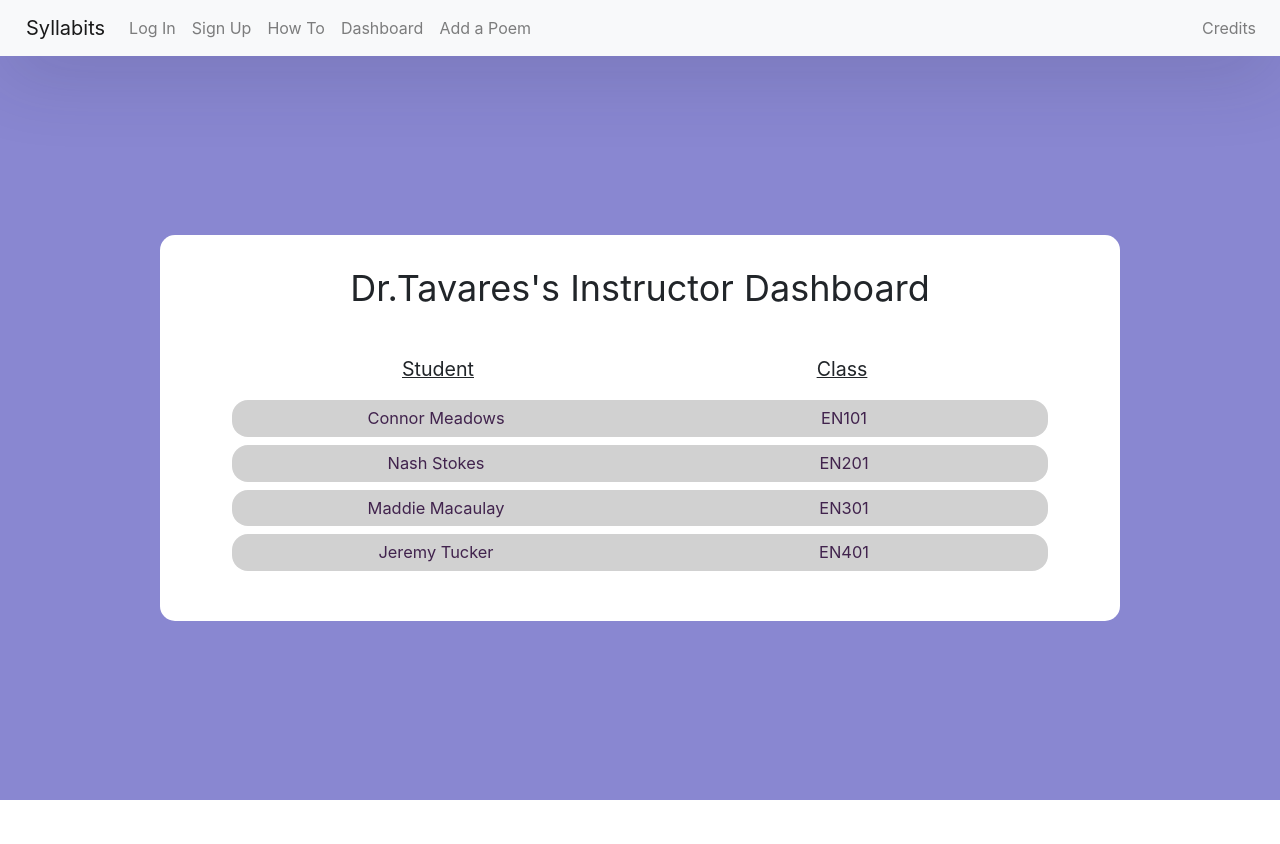
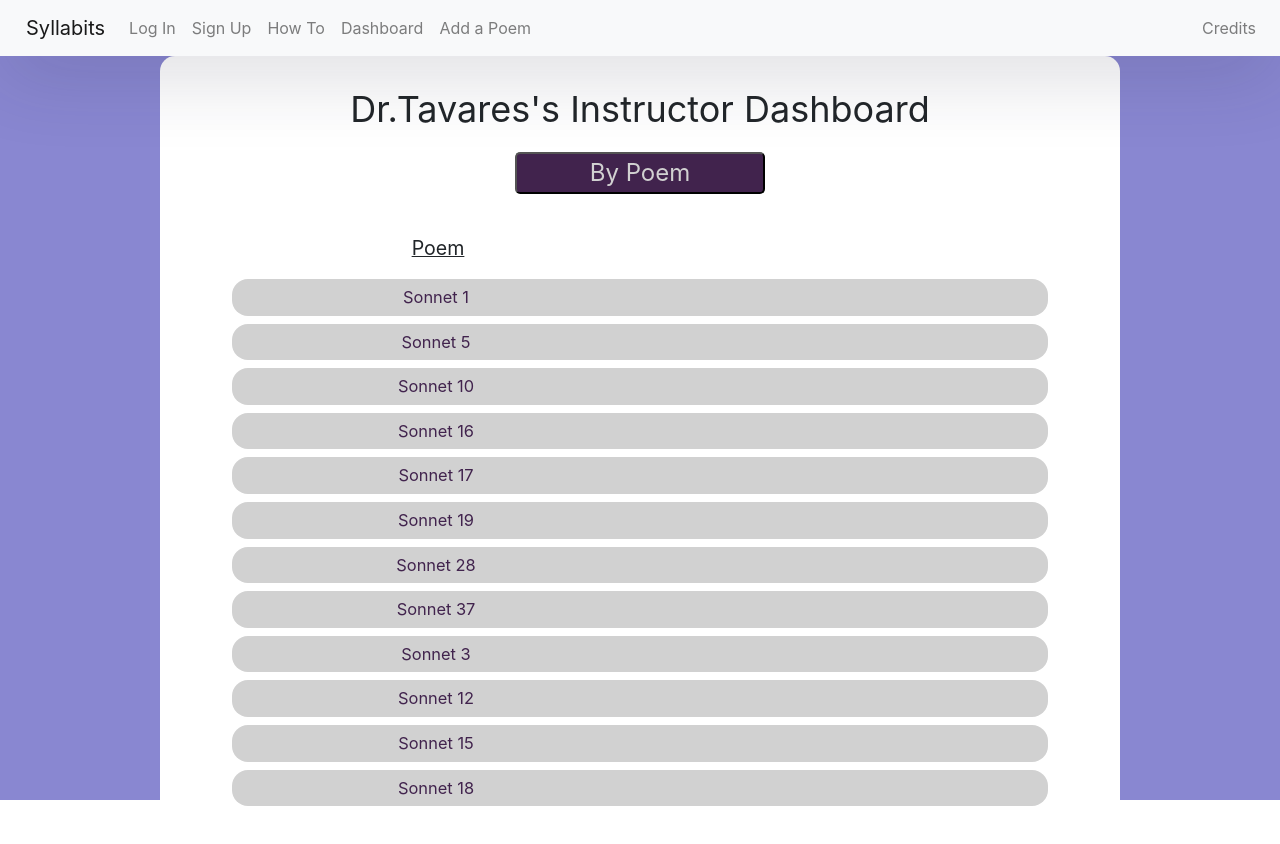
Before and after one commit to CS495-Group007/PoetryCode, a React (Create React App) app in the folder poetry-app/: page /instructor-dashboard in a window 1280 px wide. Shown: the top 844 px of the page. Before the commit the page ends 800 px from the top, so only its background shows below. Built offline with nearby package versions, Linux system fonts and the light colour scheme.

Commit message:
Added views

```diff
--- a/poetry-app/src/Components/Dashboards/IDetails.js
+++ b/poetry-app/src/Components/Dashboards/IDetails.js
@@ -41,7 +41,6 @@ class IDetails extends React.Component {
      * Toggles the state variable that indicates whether or not the component is expanded.
      */
     toggleExpansion() {
-        console.log("Toggling");
         this.setState(state => ({
             expanded: !state.expanded
         }));
@@ -71,10 +70,10 @@ class IDetails extends React.Component {
                     <div className = "instructorDetailTable" onClick = { this.toggleExpansion }>
                         <div className="instructorDetailRowPrimary">
                             <div className="instructorDetailCell">
-                                { this.state.information[titleLeftKey] }
+                                { this.props.information[titleLeftKey] }
                             </div>
                             <div className="instructorDetailCell classCell">
-                                { this.state.information[titleRightKey] }
+                                { this.props.information[titleRightKey] }
                             </div>
                         </div>
                         { detailLines }
@@ -86,7 +85,7 @@ class IDetails extends React.Component {
 
     renderByClass() {
         var detailLines = [];
-        for (var i = 0; i < this.state.information[detailsKey].length; i++) {
+        for (var i = 0; i < this.props.information[detailsKey].length; i++) {
             detailLines.push(
                 <div className = { this.state.expanded ? expandedClassName : collapsedClassName }>
                     <div className="instructorDetailCell">
@@ -122,18 +121,6 @@ class IDetails extends React.Component {
 
     }
 
-    // changeView(newView) {
-    //     try{
-    //         validViews[newView];
-    //         this.setState(() => {
-    //             view: newView;
-    //         })
-
-    //     } catch(e) {
-    //         console.log("Invalid value for view: " + e);
-    //     }
-    // }
-
     /**
      * A method to controct the n number of detail lines for a single component
      * @returns The detail lines of the subtable
@@ -144,8 +131,6 @@ class IDetails extends React.Component {
         switch(this.state.view) {
             case "byStudent":
                 return this.renderByStudent();
-            case "byClass":
-                return this.renderByClass();
             case "byPoem":
                 return this.renderByPoem();
             default:
--- a/poetry-app/src/Components/Dashboards/InstructorDashboard.js
+++ b/poetry-app/src/Components/Dashboards/InstructorDashboard.js
@@ -108,6 +108,13 @@ function GetData() {
     return data;
 }
 
+/**
+ * The list of views
+ */
+var views = [
+    "byStudent",
+    "byPoem"
+]
 
 /**
  * The complete instructor dashboard that displays student status information
@@ -115,28 +122,62 @@ function GetData() {
  */
 class InstructorDashboard extends React.Component {
 
+
+
     constructor() {
         super();
-        /** The way the dashboard is currently being viewed / organized */
-        this.state = {
-            currentView: "byStudent"
-        };
+
         /** Binding the translator method and the render methods for each view */
         this.viewTranslation = this.viewTranslation.bind(this);
         this.renderByStudent = this.renderByStudent.bind(this);
         this.renderByPoem = this.renderByPoem.bind(this);
+        this.rotateView = this.rotateView.bind(this);
+        this.renderIDetails = this.renderIDetails.bind(this);
 
+        // this.renderIDetails();
+
+        this.state = {
+            headLeft: "Poem",
+            headRight: " ",
+            CurrentView: "byPoem",
+            CurrentViewIndex: 1,
+            DetailsCells: this.renderIDetails(1)
+        }
+    }
+
+    rotateView() {
+        var newViewIndex = (this.state.CurrentViewIndex + 1) % views.length,
+            newLeft, newRight;
+
+
+        switch(newViewIndex) {
+            case 0 :
+                newLeft = "Student";
+                newRight = "Class";
+                break;
+            case 1 :
+                newLeft = "Poem";
+                newRight = " ";
+                break;
+            default:
+                return "";
+        }
+
+        this.setState(s => ({
+            CurrentViewIndex : newViewIndex,
+            DetailsCells : this.renderIDetails(newViewIndex),
+            headLeft : newLeft,
+            headRight : newRight
+        }));
 
     }
 
     /** The viewTranslation method translates what's stored in the props into something aesthetic for display */
     viewTranslation() {
-        switch(this.state.currentView) {
-            case 'byStudent' :
+        switch(this.state.CurrentViewIndex) {
+            case 0 :
                 return "By Student";
-            case 'byClass' :
-                return "By Class";
-            case 'byPoem' :
+            case 1 :
                 return "By Poem";
             default:
                 return "";
@@ -146,6 +187,9 @@ class InstructorDashboard extends React.Component {
     renderByStudent() {
         var data = GetData();
         var information = data;
+
+        console.log("The data when rendering by student");
+        console.log(data);
 
         return information;
     }
@@ -178,32 +222,37 @@ class InstructorDashboard extends React.Component {
         return information;
     }
 
-    render() {
+    renderIDetails(v) {
 
-        var information, instructorHeadLeft, instructorHeadRight;
-        switch(this.state.currentView) {
-            case 'byStudent' :
+        var newIDetailCells = [], stringView;
+
+        var information = [];
+        switch(v) {
+            case 0:
+                stringView = "byStudent";
                 information = this.renderByStudent();
-                instructorHeadLeft = "Student";
-                instructorHeadRight = "Class";
                 break;
-            case 'byPoem' :
+            case 1:
+                stringView = "byPoem";
                 information = this.renderByPoem();
-                instructorHeadLeft = "Poem";
-                instructorHeadRight = " ";
                 break;
             default:
-                break;
+                stringView = "byStudent";
+                information = this.renderByStudent();
         }
 
         // Make the IDetails cells
-        var IDetailCells = [];
         for(var i = 0; i < information.length; i++){
-            IDetailCells.push(
-                <IDetails view = { this.currentView } information = { information[i] }></IDetails>
+            newIDetailCells.push(
+                <IDetails view = { stringView } information = { information[i] }></IDetails>
             )
         }
 
+        return newIDetailCells;
+
+    }
+
+    render() {
         /**
          * The Instructor dashboard creates a "IDetails" element for each student / macro organization depending on the view
          * Each one is its own dropdown to see more detailed information on the high level.
@@ -216,19 +265,21 @@ class InstructorDashboard extends React.Component {
                             { instructorTitle }{ instructorName }'s Instructor Dashboard
                         </div>
 
+                        <button id="viewButton" onClick={ this.rotateView }>{ this.viewTranslation() }</button>
+
                         <div className="instructorTable">
                             <div className="instructorTableRow">
                                 <div className="instructorTableCell">
                                     <div className="instructorHead">
                                         <div className="instructorHeadRow">
-                                            <div className="instructorHeadCell">{ instructorHeadLeft }</div>
-                                            <div className="instructorHeadCell"> { instructorHeadRight } </div>
+                                            <div className="instructorHeadCell">{ this.state.headLeft }</div>
+                                            <div className="instructorHeadCell"> { this.state.headRight } </div>
                                         </div>
                                     </div>
                                 </div>
                             </div>
 
-                            { IDetailCells }
+                            { this.state.DetailsCells }
 
                         </div>
 
--- a/poetry-app/src/Styling/DashboardStyling.css
+++ b/poetry-app/src/Styling/DashboardStyling.css
@@ -246,3 +246,16 @@
     display: table-row;
     font-size: min(1.5vh, 1.5vw);
 }
+
+#viewButton {
+    background-color: #41234d;
+    color: #d1d1d1;
+    width: 30%;
+    text-align: center;
+    font-size: min(3vh, 3vw);
+    margin-left: 35%;
+    margin-right: 35%;
+    margin-top: min(2vh, 2vw);
+
+    border-radius: 0.4vw;
+}
```
Also changed, not shown: poetry-app/src/Components/Dashboards/StudentDashboard.js (+11 -0 lines), 1 other file (tests, documents, lock files or other folders).
